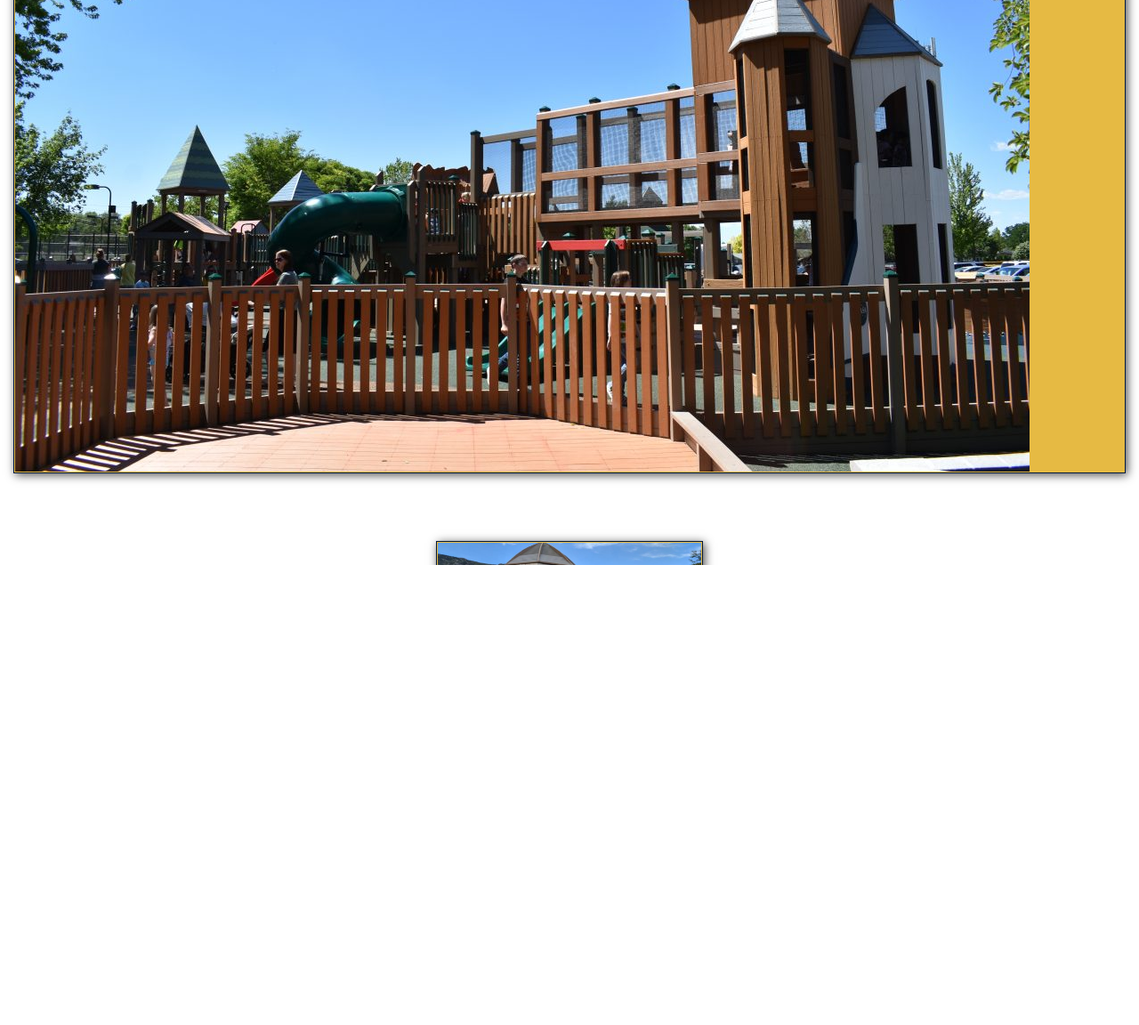
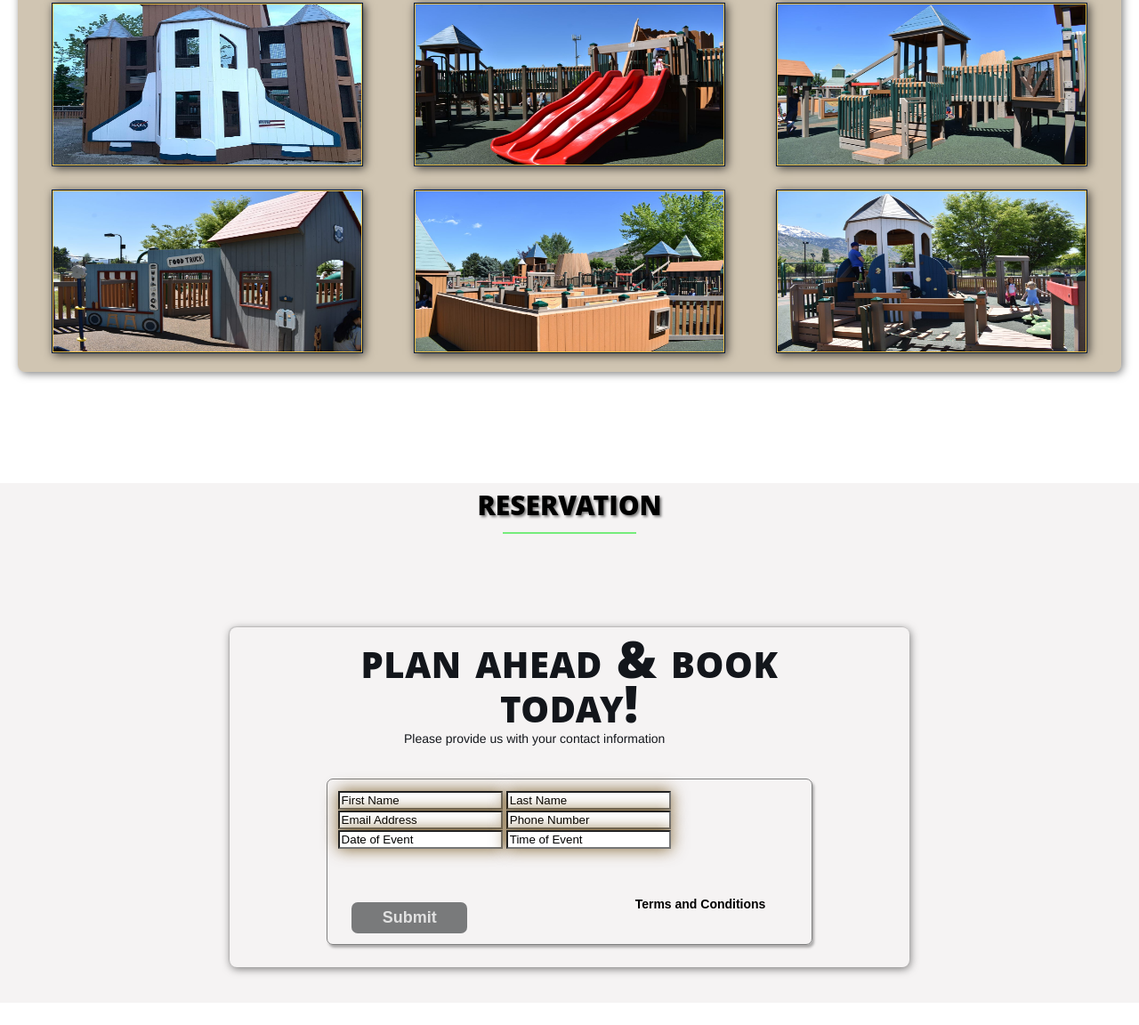
Before and after one commit to HuntLock/HTML-and-CSS-Projects, a plain HTML site: page Discovery Park/index.html in a window 1280 px wide. Shown: the part 1144-2296 px from the top of the page at 89% size. Drawn offline with Linux system fonts and the light colour scheme.

Commit message:
Repairs
Solves for gallery format issue, solves for drop shadows & color changes.

```diff
--- a/Discovery Park/CSS/animations.css
+++ b/Discovery Park/CSS/animations.css
@@ -1,5 +1,5 @@
 .menu {
-    color: rgb(37, 151, 14);
+    color: rgb(0, 0, 0);
     font: bold 12px/18px sans-serif;
     text-align: center;
     display: inline;
@@ -27,7 +27,7 @@
 }
 
 .menu li:hover {
-    color: rgb(37, 151, 14);
+    color: rgb(175, 240, 162);
     background-color: rgba(100,65,0,.3);
 }
 
@@ -46,14 +46,14 @@
 .photo-container {
     text-align: center;
     margin: 15px auto;
-    width: 300px;
-    height: 169px;
+    width: 350px;
+    height: 180px;
 }
 
 .photo-container img {
     max-width: 100%;
-    width: 300px;
-    height: 169px;
+    width: 350px;
+    height: 180px;
 }
 
 .photo-overlay {
--- a/Discovery Park/CSS/shared.css
+++ b/Discovery Park/CSS/shared.css
@@ -32,16 +32,16 @@ h1{
     font-size: 30px;
     text-transform: uppercase;
     text-align: center;
-    color: #eb9a9a;
-    text-shadow: 2px 2px 3px rgba(0.0.0.0.5);
+    color: rgb(0, 0, 0);
+    text-shadow: 2px 2px 3px rgba(0,0,0,0.5);
 }
 
-h1::after {
+h1:after {
     display: block;
     content: "";
     height: 2px;
     width: 150px;
-    background: #eb9a9a;
+    background:rgb(117, 236, 123);
     margin: 5px auto 40px;
     box-shadow: 5px 2px 3px rgba(0.0.0.0.5);
 }
@@ -90,8 +90,8 @@ section {
 }
 
 .container {
-    padding-right: 15px;
-    padding-left: 15px;
+    padding-right: 20px;
+    padding-left: 20px;
     margin-right: auto;
     margin-left: auto;
 }
@@ -152,6 +152,7 @@ section {
 .head-main {
     text-shadow: 2px 4px 5px rgba (0,0,0, 0.9);
     font-variant: small-caps;
+    text-shadow: 2px 2px 3px rgba(0,0,0,0.5);
     color: #fff;
     letter-spacing: 5pt;
     word-spacing: 21pt;
@@ -186,7 +187,7 @@ section {
     padding: 10px;
     border-radius: 8px;
     margin: 0px auto;
-    background-color: rgba (100,65,0,.3);
+    background-color: rgba(100,65,0,.3);
     box-shadow: 2px 2px 10px 0 rgba(0,0,0,0.5);
 }
 
@@ -315,7 +316,7 @@ section {
 
 
 #footer {
-    background-color: rgba (100,65,0,.3);
+    background-color: rgba(100,65,0,.3);
     color: #000;
     text-shadow: 2px 2px 8px 0 (0,0,0,0.4);
     padding: 20px 50px 20px 50px;
--- a/Discovery Park/index.html
+++ b/Discovery Park/index.html
@@ -36,19 +36,19 @@
 	 <section id="gallery">
 		 <div class="container">
 			 <h1>Gallery</h1>
-			 <div class="flex-container>
+			 <div class="flex-container">
 
 			<!--PHOTO-CONTAINER 1-->
 			<div class="photo-container">
 				<div class="photo">
-					<img src ="./Images/thumb/thumbnail_1.jpg" alt="Wideshot of the Park">
+					<img src ="./Images/thumb/thumbnail_1.jpg" alt="Photo of young children's park">
 					<div class="photo-overlay">
 						<h3 class="white-head"> Click to enlarge </h3>
 						<p> The best park in Utah just got better, come play today! </p>
 					</div>
 				</div>
 			</div>
-		<!--END PHOTO-CONTAINER 1-->
+			<!--END PHOTO-CONTAINER 1-->
 
 			<!--PHOTO-CONTAINER 2-->
 				<div class="photo-container">
@@ -121,17 +121,12 @@
 					</div>
 				</div>
 			<!--END PHOTO-CONTAINER 7-->
-			</div
-		</div>
-		</div>
-	</section>
-
 			<!--PHOTO-CONTAINER 8-->
 				<div class="photo-container">
 					<div class="photo">
 						<img src ="./Images/thumb/thumbnail_8.jpg" alt="Photo of Maze">
 						<div class="photo-overlay">
-							<h3 class="white-head"> Click to enlarge
+							<h3 class="white-head"> Click to enlarge </h3>
 							<p> The best park in Utah just got better, come play today! </p>
 						</div>
 					</div>
@@ -143,12 +138,17 @@
 					<div class="photo">
 						<img src ="./Images/thumb/thumbnail_9.jpg" alt="Alternate shot of young children's playground">
 						<div class="photo-overlay">
-							<h3 class="white-head"> Click to enlarge
+							<h3 class="white-head"> Click to enlarge </h3>
 							<p> The best park in Utah just got better, come play today! </p>
 						</div>
 					</div>
 				</div>
+			</div>
 			<!--END PHOTO-CONTAINER 9-->
+			 </div>
+		</div>
+	</div>
+	</section>
 	<!--END GALLERY-->
 
 	<!--RSVP-->
@@ -158,8 +158,7 @@
 				<div class= "heading-padding">
 					<h1 class="heading-padding">Reservation</h1>
 					<div class="reservation">
-						<h2><span>Your adventure is just around the corner. </span>
-							<br/> Plan ahead and book your party today!
+						<h2><span> plan ahead & book today! </span>
 						</h2>
 						<p class= "rsvp-text">
 							Please provide us with your contact information
@@ -170,6 +169,8 @@
 								<input class="rsvp" type="text" value="Last Name">
 								<input class="rsvp" type="text" value="Email Address">
 								<input class="rsvp" type="text" value="Phone Number">
+								<input class="rsvp" type="text" value="Date of Event">
+								<input class="rsvp" type="text" value="Time of Event">
 								<div class= "form-spacer">
 									<label class="terms"> Terms and Conditions</label>
 								</div>
```
